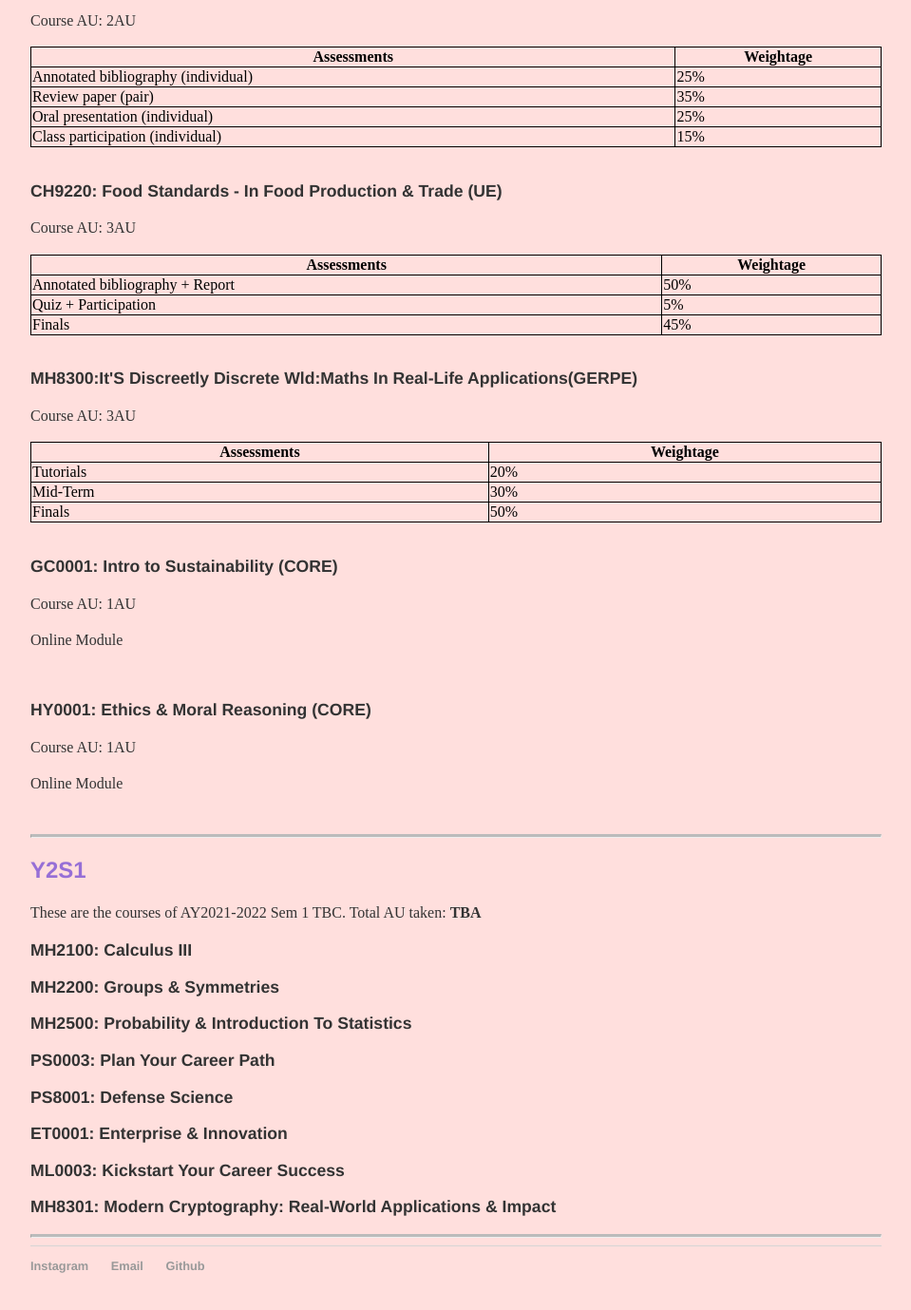
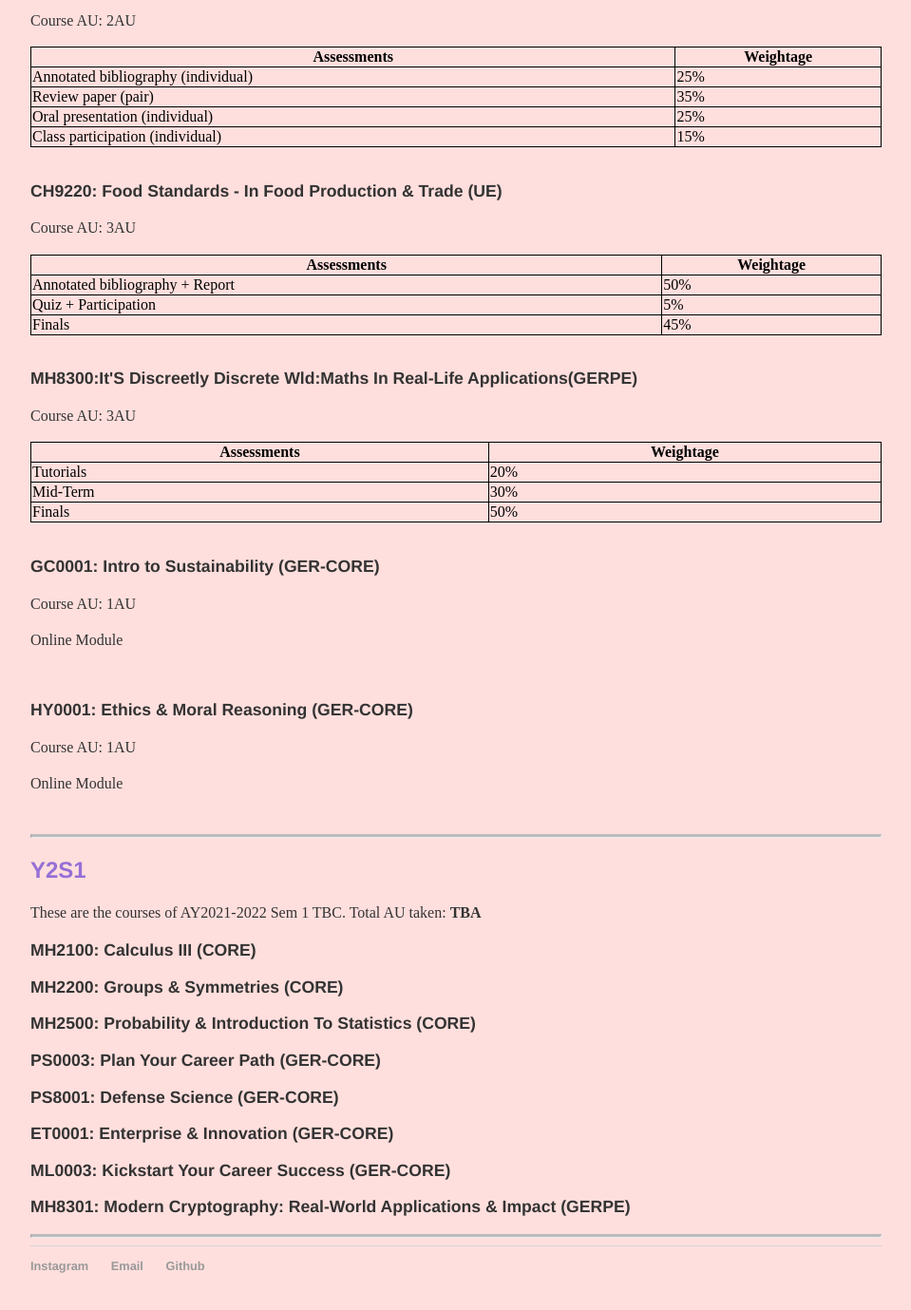
Before and after one commit to charutomo/charutomo.github.io, a Jekyll site: the page built from course/index.html, in a window 1280 px wide and 1400 px high, scrolled down 2852 px. Shown: the top 1379 px of the window at 95% size, without its empty margins (160-1119 px from the left). Built offline with Jekyll 4.4.1, drawn with Linux system fonts in a browser that asks for light colours; some of the changed text lies outside the part shown.

Commit message:
Update index.html

```diff
--- a/course/index.html
+++ b/course/index.html
@@ -264,7 +264,7 @@ table, th, td {
   </table>
 <br>
 
-  <h3>HW0128: Scientific Communication I (CORE)</h3>
+  <h3>HW0128: Scientific Communication I (GER-CORE)</h3>
 <p>Course AU: 2AU</p>
 <table style="width:100%";class="border: 1px solid #dddddd">
 <tr>
@@ -334,12 +334,12 @@ table, th, td {
   </table>
 <br>
 
-<h3>GC0001: Intro to Sustainability (CORE)</h3>
+<h3>GC0001: Intro to Sustainability (GER-CORE)</h3>
 <p>Course AU: 1AU</p>
 <p> Online Module </p>
 <br>
 
-  <h3>HY0001: Ethics & Moral Reasoning (CORE)</h3>
+  <h3>HY0001: Ethics & Moral Reasoning (GER-CORE)</h3>
 <p>Course AU: 1AU</p>
 <p> Online Module </p>
 <br>
@@ -347,14 +347,14 @@ table, th, td {
 <hr class="solid">
  <h2>Y2S1</h2>
 <p> These are the courses of AY2021-2022 Sem 1 TBC. Total AU taken: <b>TBA</b> </p>
-<h3> MH2100: Calculus III </h3>
-<h3> MH2200: Groups & Symmetries </h3>
-<h3> MH2500: Probability & Introduction To Statistics </h3>
-<h3> PS0003: Plan Your Career Path	</h3>
-<h3> PS8001: Defense Science</h3>
-<h3> ET0001: Enterprise & Innovation </h3>
-<h3> ML0003: Kickstart Your Career Success</h3>
-<h3> MH8301: Modern Cryptography: Real-World Applications & Impact </h3>
+<h3> MH2100: Calculus III (CORE)</h3>
+<h3> MH2200: Groups & Symmetries (CORE) </h3>
+<h3> MH2500: Probability & Introduction To Statistics (CORE) </h3>
+<h3> PS0003: Plan Your Career Path (GER-CORE)</h3>
+<h3> PS8001: Defense Science (GER-CORE)</h3>
+<h3> ET0001: Enterprise & Innovation (GER-CORE) </h3>
+<h3> ML0003: Kickstart Your Career Success (GER-CORE)</h3>
+<h3> MH8301: Modern Cryptography: Real-World Applications & Impact (GERPE) </h3>
 <hr class="solid">
 
 
```
